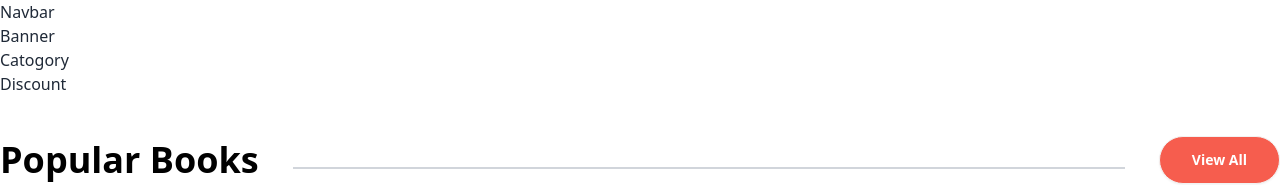
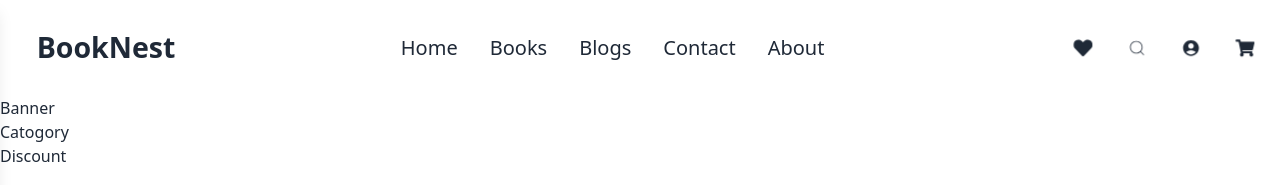
Before and after one commit to monsur28/BookNest-client, a React (Vite) app: page / in a window 1280 px wide. Shown: the top 185 px of the page. Built offline with nearby package versions, Linux system fonts and the light colour scheme.

Commit message:
navbar edited

```diff
--- a/src/Components/Home/Navbar/Navbar.jsx
+++ b/src/Components/Home/Navbar/Navbar.jsx
@@ -1,7 +1,179 @@
+import { useState } from "react";
+import { Link } from "react-router-dom";
+import { FaShoppingCart } from "react-icons/fa";
+import { MdAccountCircle } from "react-icons/md";
+import { CiSearch } from "react-icons/ci";
+import { FaHeart } from "react-icons/fa";
+import { RxHamburgerMenu } from "react-icons/rx";
+
 const Navbar = () => {
+  const [isOpen, setIsOpen] = useState(false);
+
+  const toggleSidebar = () => {
+    setIsOpen(!isOpen);
+  };
+
+  const navlinks = [
+    {
+      labe: "Home",
+      link: "/",
+    },
+    {
+      labe: "Books",
+      link: "/books",
+    },
+    {
+      labe: "Blogs",
+      link: "/blogs",
+    },
+    {
+      labe: "Contact",
+      link: "/contact",
+    },
+
+    {
+      labe: "About",
+      link: "/about",
+    },
+  ];
+
   return (
-    <div>
-      <h1>Navbar</h1>
+    <div className="navbar justify-between container mx-auto">
+      {/* Desktop View */}
+      <div className="navbar hidden lg:flex">
+        <Link to="/" className="btn btn-ghost normal-case text-3xl">
+          BookNest
+        </Link>
+        <ul className="navbar justify-end menu menu-horizontal px-1 text-xl">
+          <li>
+            <Link to="/">Home</Link>
+          </li>
+          <li>
+            <Link to="/books">Books</Link>
+          </li>
+          <li>
+            <Link to="/blogs">Blogs</Link>
+          </li>
+          <li>
+            <Link to="/contact">Contact</Link>
+          </li>
+          <li>
+            <Link to="/about">About</Link>
+          </li>
+        </ul>
+      </div>
+
+      <div className="navbar-end hidden lg:flex">
+        <button className="btn btn-ghost text-xl">
+          <FaHeart />
+        </button>
+        <button className="btn btn-ghost text-xl">
+          <CiSearch />
+        </button>
+        <button className="btn btn-ghost text-xl">
+          <MdAccountCircle />
+        </button>
+        <button className="btn btn-ghost text-xl">
+          <FaShoppingCart />
+        </button>
+      </div>
+
+      {/* Tablet View */}
+      <div className="navbar justify-between hidden md:flex lg:hidden">
+        <Link to="/" className="btn btn-ghost normal-case text-xl">
+          BookNest
+        </Link>
+        <ul className="navbar-center menu menu-horizontal px-1">
+          <li>
+            <Link to="/">Home</Link>
+          </li>
+          <li>
+            <Link to="/books">Books</Link>
+          </li>
+          <li>
+            <Link to="/blogs">Blogs</Link>
+          </li>
+          <li>
+            <Link to="/contact">Contact</Link>
+          </li>
+          <li>
+            <Link to="/about" className="">
+              About
+            </Link>
+          </li>
+        </ul>
+        <div className="navbar-end w-[80px] ml-[20px]">
+          <button className="btn btn-ghost">
+            <CiSearch className="" />
+          </button>
+          <button className="btn btn-ghost">
+            <MdAccountCircle />
+          </button>
+          <button className="btn btn-ghost">
+            <FaShoppingCart />
+          </button>
+        </div>
+      </div>
+
+      {/* Mobile View */}
+      <div className="lg:hidden md:hidden navbar">
+        <button onClick={toggleSidebar} className="btn btn-ghost">
+          {/* Hamburger Icon */}
+          <RxHamburgerMenu />
+        </button>
+        <Link
+          to="/"
+          className="btn btn-ghost normal-case text-xl navbar-center ml-12"
+        >
+          BookNest
+        </Link>
+        <button className="navbar-end">
+          <FaShoppingCart />
+        </button>
+      </div>
+
+      {/* Sidebar for Mobile */}
+      <div
+        className={`fixed top-0 left-0 h-full w-[100px] bg-base-200 shadow-lg z-50 transform ${
+          isOpen ? "translate-x-0" : "-translate-x-full"
+        } transition-transform duration-300 ease-in-out`}
+      >
+        <button
+          className="btn btn-square btn-ghost absolute top-4 right-4"
+          onClick={toggleSidebar}
+        >
+          {/* Close Icon */}
+          <svg
+            xmlns="http://www.w3.org/2000/svg"
+            className="h-6 w-6"
+            fill="none"
+            viewBox="0 0 24 24"
+            stroke="currentColor"
+          >
+            <path
+              strokeLinecap="round"
+              strokeLinejoin="round"
+              strokeWidth="2"
+              d="M6 18L18 6M6 6l12 12"
+            />
+          </svg>
+        </button>
+        <ul className="menu p-4">
+          {navlinks.map((d, i) => (
+            <Link key={i} className="font-bold" to={d.link}>
+              {d.labe}
+            </Link>
+          ))}
+        </ul>
+      </div>
+
+      {/* Backdrop (optional) */}
+      {isOpen && (
+        <div
+          className="fixed inset-0 bg-black opacity-50 z-40"
+          onClick={toggleSidebar}
+        />
+      )}
     </div>
   );
 };
```
